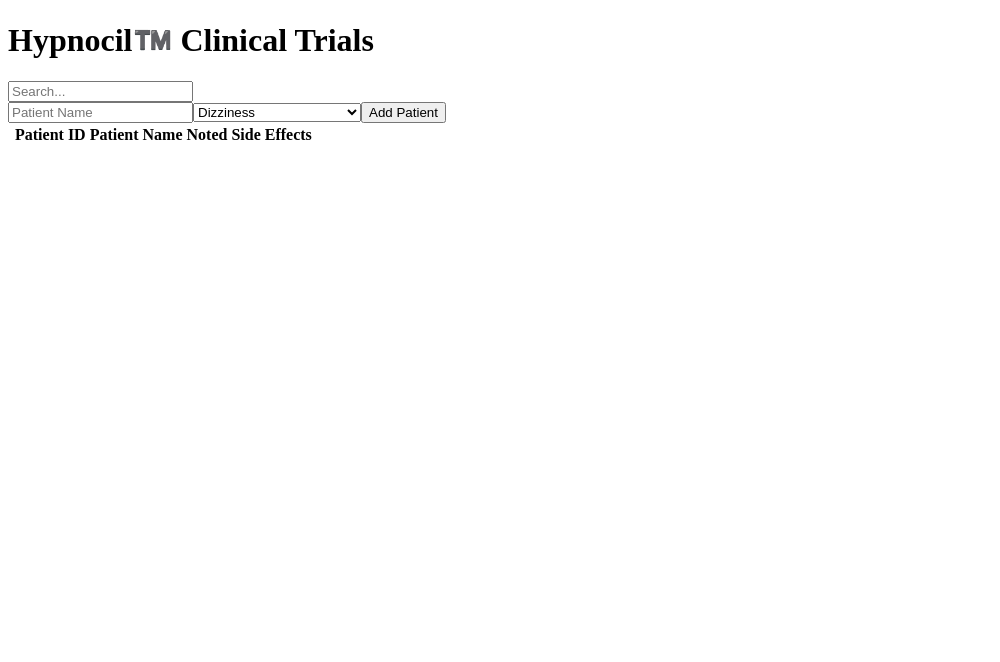
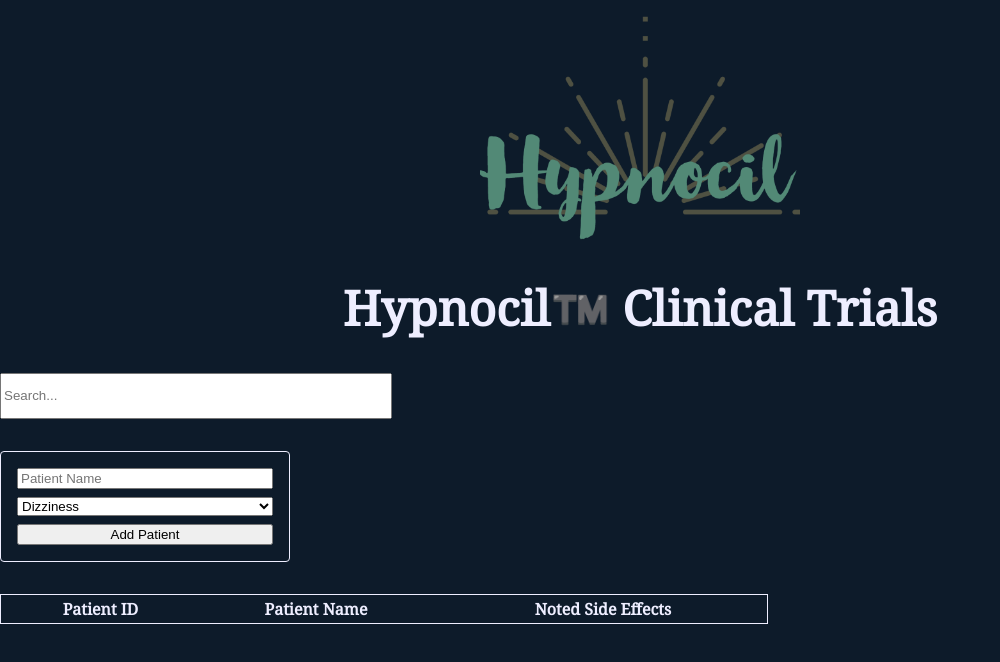
Before and after one commit to bdenney/hypnocil, a React (Create React App) app: page / in a window 1280 px wide. Shown: the top 662 px of the page, without its empty margins (0-1000 px from the left). Built offline with nearby package versions, Linux system fonts and the light colour scheme; the HTML template or start-up script is replaced by a standard one.

Commit message:
Added basic styling.

```diff
--- a/public/index.html
+++ b/public/index.html
@@ -22,6 +22,9 @@
       work correctly both with client-side routing and a non-root public URL.
       Learn how to configure a non-root public URL by running `npm run build`.
     -->
+    <link rel="preconnect" href="https://fonts.googleapis.com">
+    <link rel="preconnect" href="https://fonts.gstatic.com" crossorigin>
+    <link href="https://fonts.googleapis.com/css2?family=Noto+Serif&display=swap" rel="stylesheet">
     <title>Hypnocil™️</title>
   </head>
   <body>
--- a/src/App.css
+++ b/src/App.css
@@ -1,3 +1,60 @@
+html, body {
+    margin: 0px;
+    padding: 0px;
+    font-family: 'Noto Serif', serif;
+    color: #eeeeff;
+}
+
+body {
+    background-color: #0d1b2a;
+}
+
+.root {
+    display: flex;
+    flex-direction: column;
+    justify-content: center;
+    gap: 2em;
+}
+
+header {
+    display:flex;
+    flex-direction: column;
+}
+
+header img {
+    display:block;
+    width:25%;
+    height:auto;
+    margin-left:auto;
+    margin-right:auto;
+    margin-bottom:-6%;
+}
+
+header input[type=text] {
+    width: 30%;
+    height:3em;
+}
+
+header h1 {
+    text-align: center;
+    font-size: 3rem;
+}
+
+form {
+    display:flex;
+    flex-direction: column;
+    gap: .5em;
+    border: 1px solid #eeeeff;
+    border-radius:4px;
+    width:20%;
+    padding:1em;
+}
+
+table {
+    border: 1px solid #eeeeff;
+    width:60%;
+}
+
 .deceased {
 
 }
--- a/src/components/Header.js
+++ b/src/components/Header.js
@@ -3,6 +3,7 @@ import React from "react"
 function Header() {
     return(
         <header>
+            <img src="./images/hypnocil-logo.png"/>
             <h1>Hypnocil™️ Clinical Trials</h1>
             <input id="search" type="text" placeholder="Search..."></input>
         </header>
```
Also changed, not shown: public/images/hypnocil-logo.png (added).
